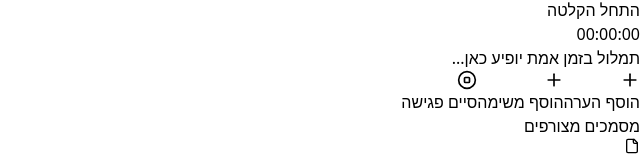
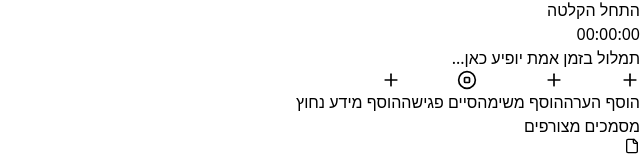
Before and after one commit to Eliya03/MeetMind, a React (Vite) app: page / in a window 1280 px wide. Both pictures are taken after a click on the button "פגישה חדשה +". Shown: the part 202-361 px from the top of the page, without its empty margins (640-1280 px from the left). Built offline with nearby package versions, Linux system fonts and the light colour scheme.

Commit message:
filter meeting by date

```diff
--- a/src/Components/ActiveMeeting.jsx
+++ b/src/Components/ActiveMeeting.jsx
@@ -53,6 +53,12 @@ const ActiveMeeting = () => {
       setTranscript(prev => `${prev}\n[הערה] ${note}`);
     }
   };
+  const handleEditUser = () => {
+    const note = prompt('הוסף הערה:');
+    if (note) {
+      setTranscript(prev => `${prev}\n[הערה] ${note}`);
+    }
+  };
 
   const handleAddTask = () => {
     const task = prompt('הוסף משימה חדשה:');
@@ -95,11 +101,20 @@ const ActiveMeeting = () => {
           הוסף משימה
         </button>
         <button
+
           className="flex items-center gap-2 px-4 py-2 bg-indigo-900 text-white rounded-md"
         >
           <StopCircle size={20} />
           סיים פגישה
         </button>
+        <button
+          onClick={handleEditUser}
+          className="flex items-center gap-2 px-4 py-2 bg-indigo-900 text-white rounded-md"
+        >
+          <Plus size={20} />
+     הוסף מידע נחוץ
+        </button>
+
       </div>
 
       <div className="mt-8">
--- a/src/Components/MeetingsSection.jsx
+++ b/src/Components/MeetingsSection.jsx
@@ -20,15 +20,17 @@ const MeetingCard = ({ title, date, participants, duration, decisions, tasks, on
 // components/MeetingsSection.jsx
 const MeetingsSection = ({ onNewMeeting }) => {
   const meetings = [
+
       {
         id: 1,
         title: "תדריך מבצעי",
-      date: "30/01/2025",
+        date: "28/02/2025", // תאריך חוקי במקום 30/02/2025
         participants: "8",
         duration: "45",
         decisions: "3",
         tasks: "5"
       },
+
     {
       id: 2,
       title: "תדריך אימונים",
```
Lines whose indentation alone changed are shown as unchanged.
